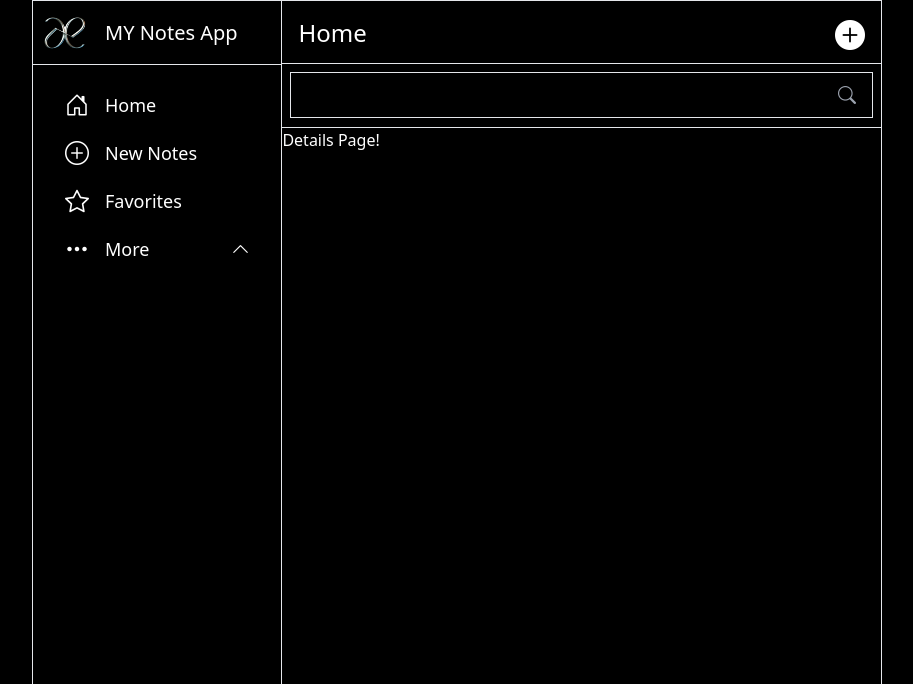
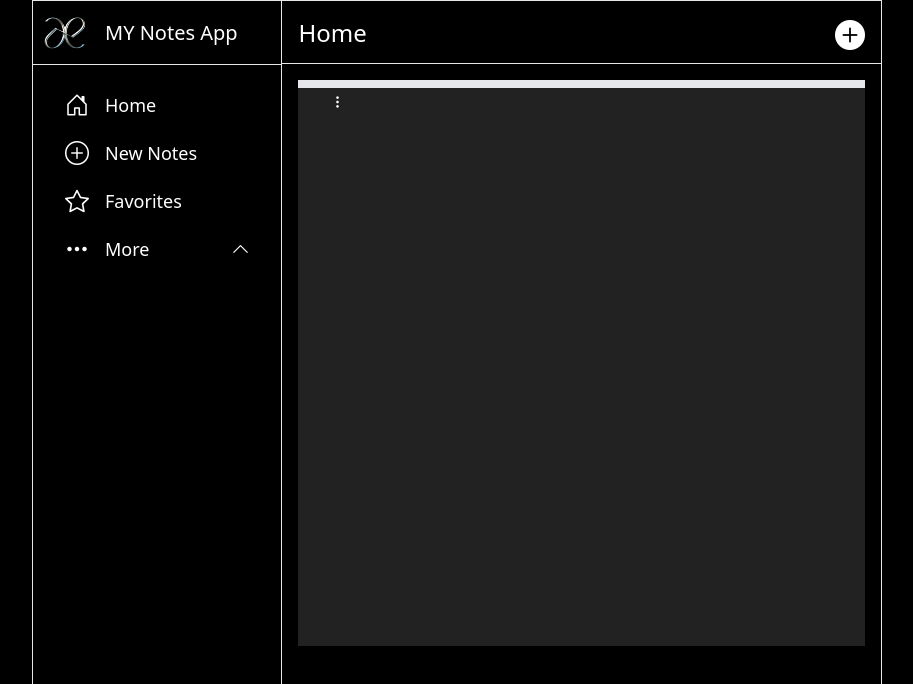
Before and after one commit to hansel-cmd/Notes-App, a Vue app: page /details/1 in a window 1280 px wide. Shown: the top 684 px of the page, without its empty margins (183-1096 px from the left). Built offline with nearby package versions, Linux system fonts and the light colour scheme.

Commit message:
- added routing to the details page - implemented detail page

```diff
--- a/src/components/NotesContainer.vue
+++ b/src/components/NotesContainer.vue
@@ -37,7 +37,9 @@
             </span>
         </div>
         <div class="py-2 px-10 h-[80px] overflow-clip">
-            <h1 class="text-3xl mb-3 font-semibold">{{ combinedNote.title }}</h1>
+            <router-link :to="{ name: 'details', params: { id: combinedNote.id } }">
+                <h1 class="text-3xl mb-3 font-semibold">{{ combinedNote.title }}</h1>
+            </router-link>
             <p>{{ combinedNote.content }}</p>
         </div>
 
--- a/src/components/SearchBox.vue
+++ b/src/components/SearchBox.vue
@@ -14,7 +14,7 @@
 
 <script setup>
 import { useRoute } from 'vue-router';
-import { EDIT, CREATE } from '@/router/routes';
+import { EDIT, CREATE, DETAILS } from '@/router/routes';
 import { computed, ref } from 'vue';
 
 const emit = defineEmits(['handleSearch'])
@@ -24,7 +24,8 @@ const route = useRoute();
 
 const showSearchBox = computed(() => {
     const regex = new RegExp(`^${EDIT.replace('/:id', '/\\d+')}$`);
-    return route.path !== CREATE && !regex.test(route.path);
+    const regexDetails = new RegExp(`^${DETAILS.replace('/:id', '/\\d+')}$`);
+    return route.path !== CREATE && !regex.test(route.path) &&  !regexDetails.test(route.path);
 })
 
 const handleSearch = (e) => {
--- a/src/router/index.js
+++ b/src/router/index.js
@@ -60,10 +60,14 @@ const router = createRouter({
       },
     },
     {
-      path: "/details/:id",
+      path: routes.DETAILS,
       name: "details",
       component: () => import("../views/DetailPage.vue"),
       beforeEnter(to, from, next) {
+        const param = Number(to.params?.id);
+        if (isNaN(param)) {
+          return next({ name: "not-found" });
+        }
         document.title = "My Notes App | Note Details";
         return next();
       },
--- a/src/router/routes.js
+++ b/src/router/routes.js
@@ -5,6 +5,7 @@ export const SETTINGS = "/settings";
 export const FAVORITES = "/favorites";
 export const GROUPS = "/groups";
 export const TRASH = "/trash";
+export const DETAILS = "/details/:id";
 
 export const PRIMARY_LINKS = [
   {
--- a/src/views/DetailPage.vue
+++ b/src/views/DetailPage.vue
@@ -1,9 +1,131 @@
 <template>
-    <div>
-        Details Page!
+    <div class="p-4">
+        <div :class="['border-t-8 bg-[#222] pt-1 mb-4', combinedNote.bgValue]">
+            <div class="text-sm flex justify-between items-center px-6">
+                <div class="relative text-left">
+                    <span :id="`kebab-${combinedNote.id}`" @click="toggleDropdown(`kebab-${combinedNote.id}`)" type="button"
+                        class="hover:bg-gray-600 rounded p-2 w-full h-full cursor-pointer">
+                        <i :id="`kebab-${combinedNote.id}`" class="bi bi-three-dots-vertical"></i>
+                    </span>
+
+                    <div v-if="isOpen"
+                        class="origin-top-right absolute mt-2 w-44 shadow-lg bg-white ring-1 ring-black ring-opacity-5">
+                        <router-link :to="{ name: 'edit', params: { id: combinedNote.id } }">
+                            <button class="py-1 hover:bg-gray-100 hover:text-gray-900 w-full text-start">
+                                <a class="block px-4 py-2 text-sm text-gray-700 ">
+                                    <i class="bi bi-pencil-fill me-3"></i>Edit Note
+                                </a>
+                            </button>
+                        </router-link>
+
+                        <button @click="handleDelete(combinedNote.id)"
+                            class="py-1 hover:bg-gray-100 hover:text-gray-900 w-full text-start">
+                            <a class="block px-4 py-2 text-sm text-gray-700 ">
+                                <i class="bi bi-trash3-fill me-3"></i>Delete Note</a>
+                        </button>
+
+                        <button @click="handleFavorite(combinedNote.id)"
+                            class="py-1 hover:bg-gray-100 hover:text-gray-900 w-full text-start">
+                            <a class="block px-4 py-2 text-sm text-gray-700 ">
+                                <i class="bi bi-star-fill me-3"></i>Mark as {{ combinedNote.favorite ? 'Unfavorite' :
+                                    'Favorite'
+                                }}</a>
+                        </button>
+                    </div>
+                </div>
+
+                <span>
+                    {{ combinedNote.date }}
+                </span>
+            </div>
+            <div class="py-2 px-10">
+                <router-link :to="{ name: 'details', params: { id: combinedNote.id } }">
+                    <h1 class="text-3xl mb-3 font-semibold">{{ combinedNote.title }}</h1>
+                </router-link>
+                <textarea v-model="combinedNote.content"
+                    class="w-full bg-transparent min-h-[500px] resize-none outline-none disabled:bg-transparent"
+                    disabled="true">
+                </textarea>
+            </div>
+            <Toast :shouldShow="toast.show" :message="toast.message"></Toast>
+        </div>
     </div>
 </template>
 
 <script setup>
+import { AVAILABLE_BANNERS } from '@/lib/banners';
+import { useNotesStore } from '@/stores/notes';
+import Toast from "@/components/ToastComponent.vue";
+import { toast, resetToast } from "@/lib/toast";
+import { onMounted, onUnmounted, ref, watch } from 'vue';
+import { useRouter } from 'vue-router';
+
+const router = useRouter();
+const notesStore = useNotesStore();
+notesStore.getNote();
+
+watch(() => notesStore, () => { })
+
+const mapNoteBanner = () => {
+    const banner = AVAILABLE_BANNERS.value.find(banner => banner.name === notesStore.currentNote.banner)
+    if (banner) {
+        return { ...notesStore.currentNote, textValue: banner.textValue, bgValue: banner.bgValue }
+    }
+    return notesStore.currentNote;
+}
+
+const combinedNote = ref({ ...mapNoteBanner() });
+
+const handleDelete = (id) => {
+    const msg = 'Do you really want to delete this note? This process cannot be undone.'
+    const confirm = window.confirm(msg);
+    if (!confirm) return;
+
+    notesStore.handleDelete(id);
+    router.push({
+        name: 'home',
+        replace: true
+    });
+
+    toast.value.show = true;
+    toast.value.message = 'Deleted Successfully!';
+    resetToast();
+
+}
+
+const handleFavorite = (id) => {
+    const msg = notesStore.handleFavorite(id);
+
+    // update own view
+    combinedNote.value = { ...combinedNote.value, favorite: !combinedNote.value.favorite }
+
+    toast.value.show = true;
+    toast.value.message = msg;
+    resetToast();
+}
+
+const isOpen = ref(false);
+const dropdownRef = ref(null);
+
+const toggleDropdown = (id) => {
+    isOpen.value = !isOpen.value;
+    dropdownRef.value = id
+};
+
+const closeDropdownOnOutsideClick = (event) => {
+    if (isOpen.value &&
+        dropdownRef.value !== event.target.id) {
+        isOpen.value = false;
+        dropdownRef.value = null;
+    }
+};
+
+onMounted(() => {
+    document.addEventListener('click', closeDropdownOnOutsideClick);
+});
+
+onUnmounted(() => {
+    document.removeEventListener('click', closeDropdownOnOutsideClick);
+});
 
 </script>
```
